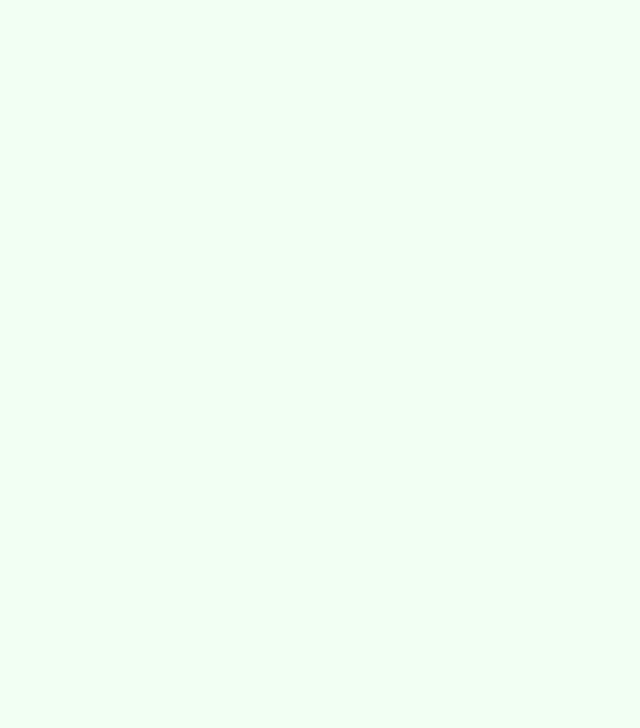
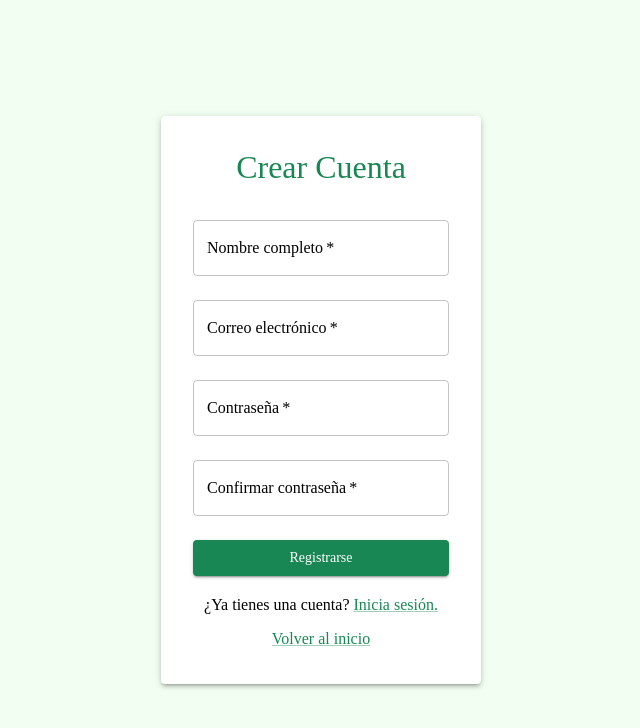
Before and after one commit to Skollev/TFC.PSICO.FVS, a React (Vite) app in the folder Frontend/: page /crear-cuenta in a window 1280 px wide. Before the commit this address had no page. Shown: the top 728 px of the page, without its empty margins (319-959 px from the left). Built offline with nearby package versions, Linux system fonts and the light colour scheme.

Commit message:
feat: Login y SignUp

```diff
--- /dev/null
+++ b/Frontend/src/Components/Login.tsx
@@ -0,0 +1,70 @@
+import {
+    Box,
+    Button,
+    TextField,
+    Typography,
+    Paper,
+    Grid,
+    Link,
+} from '@mui/material';
+
+export default function Login() {
+    const handleSubmit = (e: { preventDefault: () => void; }) => {
+        e.preventDefault();
+        console.log('Enviando formulario de login');
+    };
+
+    return (
+        <Grid
+            container
+            justifyContent="center"
+            alignItems="center"
+            minHeight="100vh"
+        >
+            <Paper elevation={3} sx={{ padding: 4, width: 320 }}>
+                <Typography variant="h4">
+                    Iniciar Sesión
+                </Typography>
+
+                <Box component="form" onSubmit={handleSubmit} noValidate sx={{ mt: 2 }}>
+                    <TextField
+                        label="Correo electrónico"
+                        variant="outlined"
+                        fullWidth
+                        margin="normal"
+                        type="email"
+                        required
+                    />
+                    <TextField
+                        label="Contraseña"
+                        variant="outlined"
+                        fullWidth
+                        margin="normal"
+                        type="password"
+                        required
+                    />
+                    <Button
+                        type="submit"
+                        variant="contained"
+                        fullWidth
+                        sx={{ mt: 2 }}
+                    >
+                        Entrar
+                    </Button>
+
+                    <Typography variant="body2" align="center" sx={{ mt: 2 }}>
+                        ¿No tienes cuenta?{' '}
+                        <Link href="/crear-cuenta" color="primary">
+                            Crea una.
+                        </Link>
+                    </Typography>
+                    <Typography variant="body2" align="center" sx={{ mt: 1 }}>
+                        <Link href="/" color="primary">
+                            Volver al inicio
+                        </Link>
+                    </Typography>
+                </Box>
+            </Paper>
+        </Grid>
+    );
+};
--- /dev/null
+++ b/Frontend/src/Components/SignUp.tsx
@@ -0,0 +1,85 @@
+import {
+    Box,
+    Button,
+    TextField,
+    Typography,
+    Paper,
+    Grid,
+    Link,
+} from '@mui/material';
+
+export default function SignUp() {
+    const handleSubmit = (e: React.FormEvent) => {
+        e.preventDefault();
+        console.log('Enviando formulario de registro');
+    };
+
+    return (
+        <Grid
+            container
+            justifyContent="center"
+            alignItems="center"
+            minHeight="100vh"
+        >
+            <Paper elevation={3} sx={{ padding: 4, width: 320 }}>
+                <Typography variant="h4" align="center">
+                    Crear Cuenta
+                </Typography>
+
+                <Box component="form" onSubmit={handleSubmit} noValidate sx={{ mt: 2 }}>
+                    <TextField
+                        label="Nombre completo"
+                        variant="outlined"
+                        fullWidth
+                        margin="normal"
+                        required
+                    />
+                    <TextField
+                        label="Correo electrónico"
+                        variant="outlined"
+                        fullWidth
+                        margin="normal"
+                        type="email"
+                        required
+                    />
+                    <TextField
+                        label="Contraseña"
+                        variant="outlined"
+                        fullWidth
+                        margin="normal"
+                        type="password"
+                        required
+                    />
+                    <TextField
+                        label="Confirmar contraseña"
+                        variant="outlined"
+                        fullWidth
+                        margin="normal"
+                        type="password"
+                        required
+                    />
+                    <Button
+                        type="submit"
+                        variant="contained"
+                        fullWidth
+                        sx={{ mt: 2 }}
+                    >
+                        Registrarse
+                    </Button>
+
+                    <Typography variant="body2" align="center" sx={{ mt: 2 }}>
+                        ¿Ya tienes una cuenta?{' '}
+                        <Link href="/login" color="primary">
+                            Inicia sesión.
+                        </Link>
+                    </Typography>
+                    <Typography variant="body2" align="center" sx={{ mt: 1 }}>
+                        <Link href="/" color="primary">
+                            Volver al inicio
+                        </Link>
+                    </Typography>
+                </Box>
+            </Paper>
+        </Grid>
+    );
+}
--- a/Frontend/src/Routes/App.tsx
+++ b/Frontend/src/Routes/App.tsx
@@ -2,6 +2,8 @@ import { BrowserRouter, Routes, Route } from 'react-router-dom';
 import { ThemeProvider, CssBaseline } from '@mui/material';
 import PaginaInicio from '../Pages/PaginaInicio';
 import tema from '../Assets/Temas';
+import Login from '../Components/Login';
+import SignUp from '../Components/SignUp';
 
 
 export default function App() {
@@ -11,6 +13,9 @@ export default function App() {
       <BrowserRouter>
         <Routes>
           <Route path="/" element={<PaginaInicio />} />
+          <Route path="/Login" element={<Login />} />
+          <Route path="/crear-cuenta" element={<SignUp />} />
+
         </Routes>
       </BrowserRouter>
     </ThemeProvider>
```
